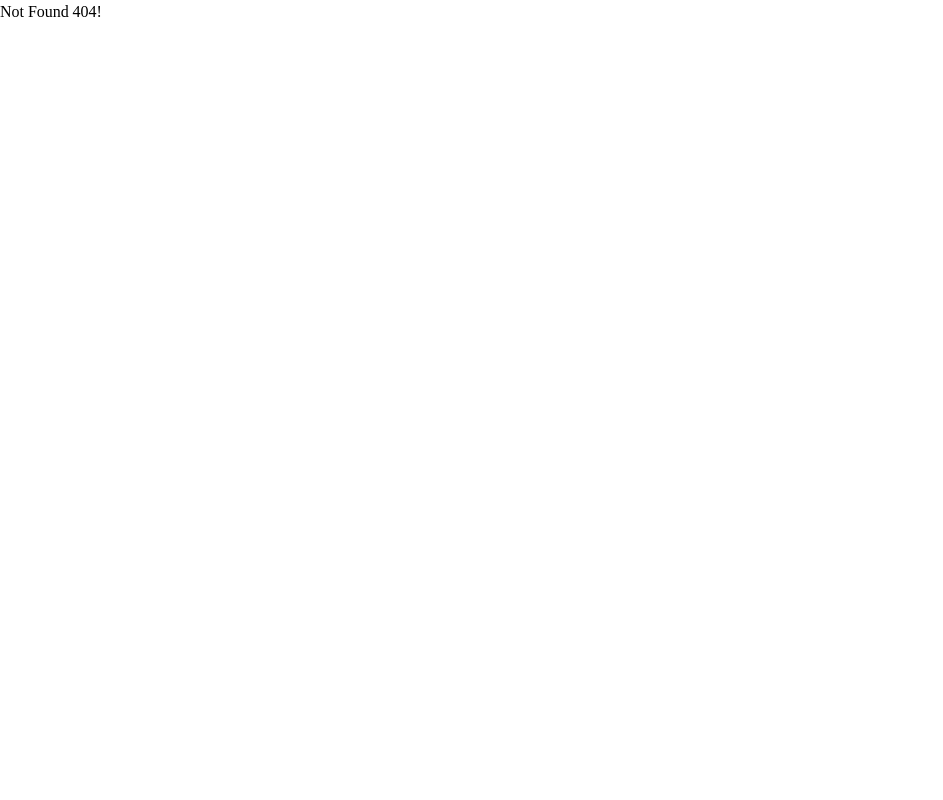
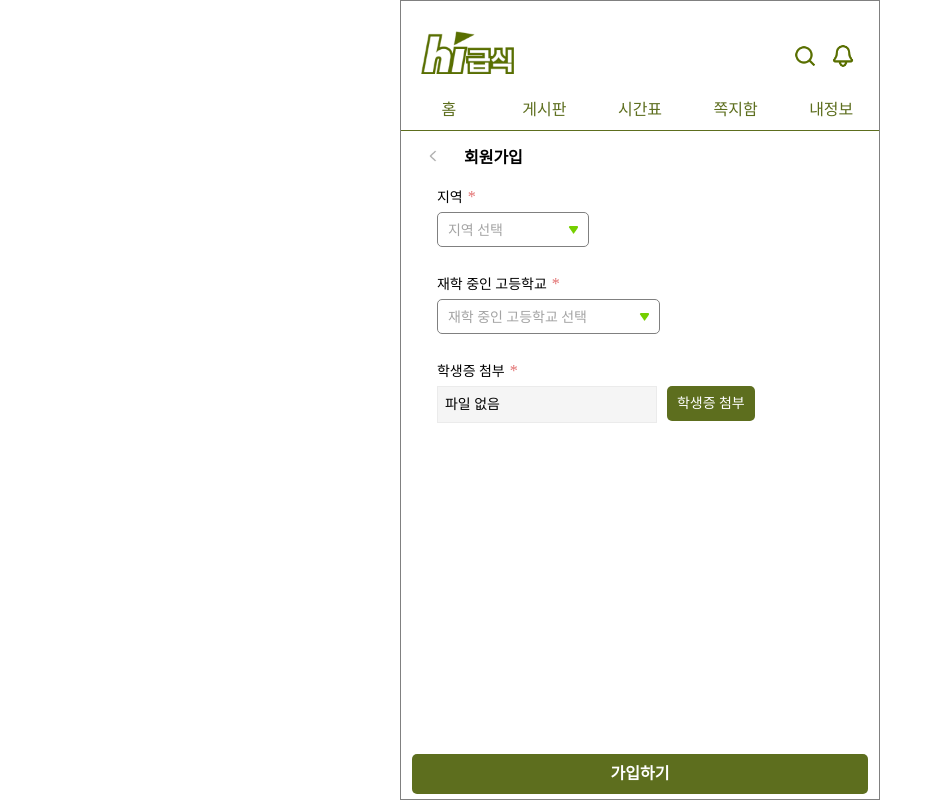
Before and after one commit to ziri-bros/high-geupsik-frontend, a React (Create React App) app: page /register in a window 1280 px wide. Before the commit this address had no page. Shown: the whole page, without its empty margins (0-943 px from the left). Built offline with nearby package versions, Linux system fonts and the light colour scheme.

Commit message:
Feature: 회원정보 입력 페이지 UI 구성 resolved :#8

```diff
--- /dev/null
+++ b/src/component/RegisterUserInfo.jsx
@@ -0,0 +1,147 @@
+import styled from '@emotion/styled';
+import React, { useRef, useState } from 'react';
+
+const RegisterUserInfoBox = styled.div`
+  margin: 15px 0 0 22px;
+`;
+
+const Menu = styled.div`
+  display: flex;
+
+  img{
+    width: 20px;
+    height: 20px;
+    margin-right: 21px;
+  }
+`;
+
+const Title = styled.div`
+  font-weight: bold;
+  font-size: 16px;
+  margin-bottom: 15px;
+`;
+
+const InputWrapper = styled.div`
+  margin: 0 0 25px 14px;
+`;
+
+const InputText = styled.div`
+  font-size: 14px;
+  color: ${props => props.blur ? '#a4a4a4' : '4f4f4f'};
+  margin-bottom: ${props => !props.blur && '3px'};
+
+  span{
+    color: #E27070;
+    font-size: 16px;
+    margin-left: 5px;
+  }
+`;
+
+const DropdownMenu = styled.div`
+  display: flex;
+  align-items: center;
+  justify-content: space-between;
+  padding: 3px  10px 0 ;
+  border: 1px solid gray;
+  width: ${props => props.local ? '152px' : '223px'};
+  height: 35px;
+  border-radius: 5px;
+`;
+
+const Icon = styled.div`
+  img{
+    width: 10px;
+    height: 8px;
+    cursor: pointer;
+    margin-bottom:2px;
+  }
+`;
+
+const ImageWrapper = styled.div`
+  display:flex;
+  align-items: flex-start;
+  font-size: 14px;
+`;
+
+const ImageText = styled.div`
+  width: 220px;
+  padding: 7px;
+  border: none;
+  margin-right: 10px;
+  background: #f5f5f5;
+  border: 1px solid #ebebeb;
+  overflow: hidden;
+`;
+
+const ImageUploadButton = styled.div`
+  border: none;
+  background: #5d6e1e;
+  color: white;
+  padding: 7px 10px;
+  border-radius: 5px;
+  cursor: pointer;
+`;
+
+const RegisterBtn = styled.div`
+  position: absolute;
+  bottom: 0;
+  left: 0;
+  right: 0;
+  margin: 0 11px 5px 11px;
+  height: 40px;
+  background: #5d6e1e;
+  border-radius: 5px;
+  cursor:pointer;
+
+  display: flex;
+  align-items: center;
+  justify-content: center;
+  color: white;
+  font-weight: bold;
+`;
+
+const RegisterUserInfo = () => {
+  const [imgData, setImgData] = useState(null);
+  const fileInput = useRef(null);
+
+  const onChange = (e) => setImgData(e.target.value);
+  const onClickBtn = () => fileInput.current.click();
+
+  return (
+    <RegisterUserInfoBox>
+      <Menu>
+        <img src="/images/icons/left_arrow.png" alt="arrow" />
+        <Title>회원가입</Title>
+      </Menu>
+      <InputWrapper>
+        <InputText>지역<span>*</span></InputText>
+        <DropdownMenu local>
+          <InputText blur>지역 선택</InputText>
+          <Icon>
+            <img src="/images/icons/drop_down.png" alt="dropdown" />
+          </Icon>
+        </DropdownMenu>
+      </InputWrapper>
+      <InputWrapper>
+        <InputText>재학 중인 고등학교<span>*</span></InputText>
+        <DropdownMenu>
+          <InputText blur>재학 중인 고등학교 선택</InputText>
+          <Icon>
+            <img src="/images/icons/drop_down.png" alt="dropdown" />
+          </Icon>
+        </DropdownMenu>
+      </InputWrapper>
+      <InputWrapper>
+        <InputText>학생증 첨부<span>*</span></InputText>
+        <ImageWrapper>
+          <input type="file" ref={fileInput} onChange={onChange} style={{ display: 'none' }} />
+          <ImageText>{imgData || '파일 없음'}</ImageText>
+          <ImageUploadButton onClick={onClickBtn}>학생증 첨부</ImageUploadButton>
+        </ImageWrapper>
+      </InputWrapper>
+      <RegisterBtn>가입하기</RegisterBtn>
+    </RegisterUserInfoBox>
+  );
+};
+
+export default RegisterUserInfo;
--- a/src/component/common/Wrapper.jsx
+++ b/src/component/common/Wrapper.jsx
@@ -7,6 +7,7 @@ const WrapperStyle = styled.div`
     max-width:480px;
     height:100vh;
     margin:0 auto;
+    position: relative;
 
     /* 구분을 위한 css 코드 */
     border:1px solid gray;
--- /dev/null
+++ b/src/page/RegisterUser.jsx
@@ -0,0 +1,15 @@
+import React from 'react';
+import Header from '../component/common/Header';
+import HeaderNavigation from '../component/common/HeaderNavigation';
+import Wrapper from '../component/common/Wrapper';
+import RegisterUserInfo from '../component/RegisterUserInfo';
+
+const RegisterUser = () => (
+  <Wrapper>
+    <Header />
+    <HeaderNavigation />
+    <RegisterUserInfo />
+  </Wrapper>
+);
+
+export default RegisterUser;
--- a/src/routes/index.jsx
+++ b/src/routes/index.jsx
@@ -4,6 +4,7 @@ import { Route, Switch } from 'react-router-dom';
 import Auth from '../page/Auth';
 import Board from '../page/Board';
 import NoMatchPage from '../page/NoMatch';
+import RegisterUser from '../page/RegisterUser';
 import reset from '../theme/reset';
 
 const RootRoute = () => (
@@ -16,7 +17,7 @@ const RootRoute = () => (
       <Route path="/signup" exact>
         <Auth type="signup" />
       </Route>
-
+      <Route path="/register" component={RegisterUser} exact />
       <Route path="/board" component={Board} exact />
 
       {/* 경로가 유효하지 않을 때 */}
```
Also changed, not shown: public/images/icons/drop_down.png (added).
